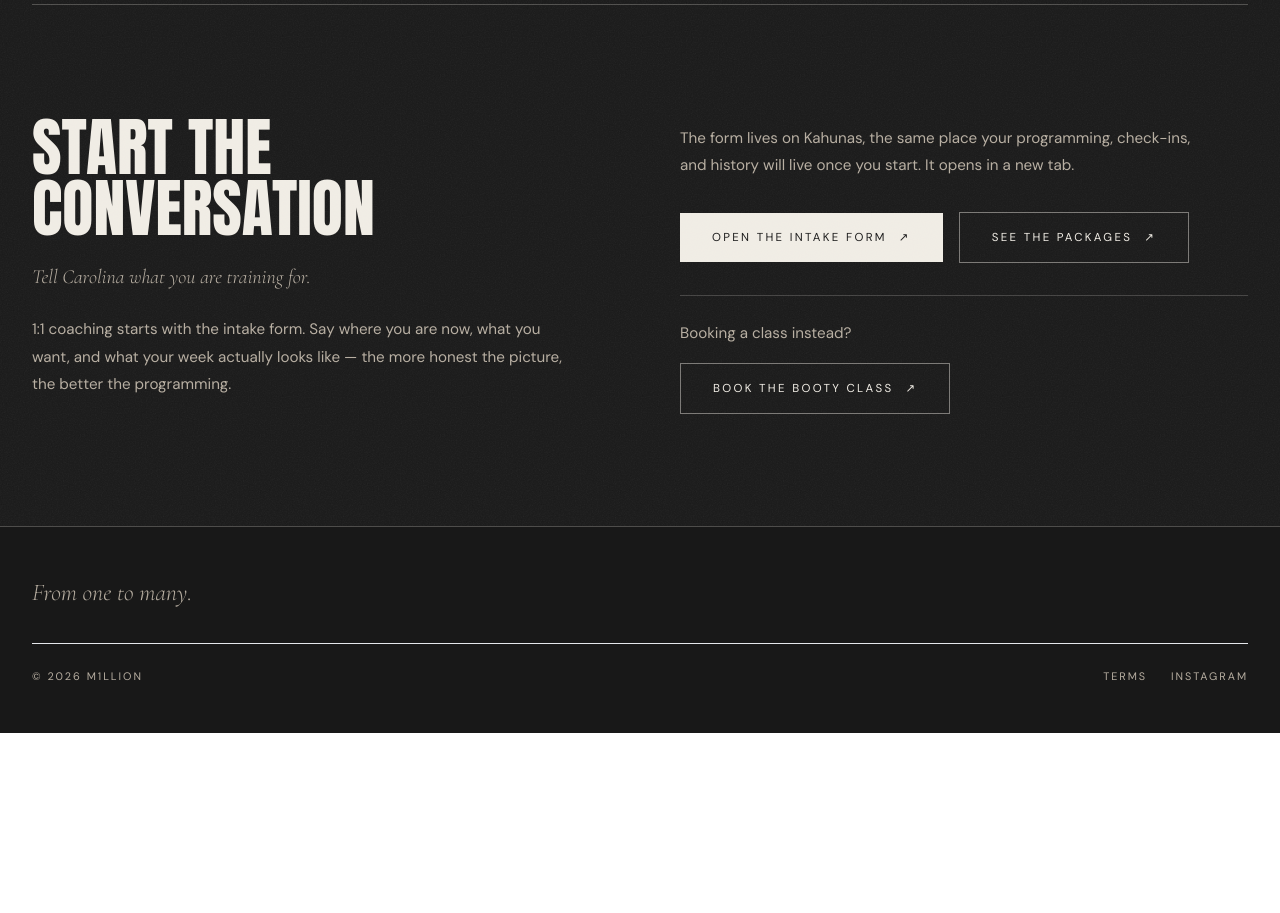
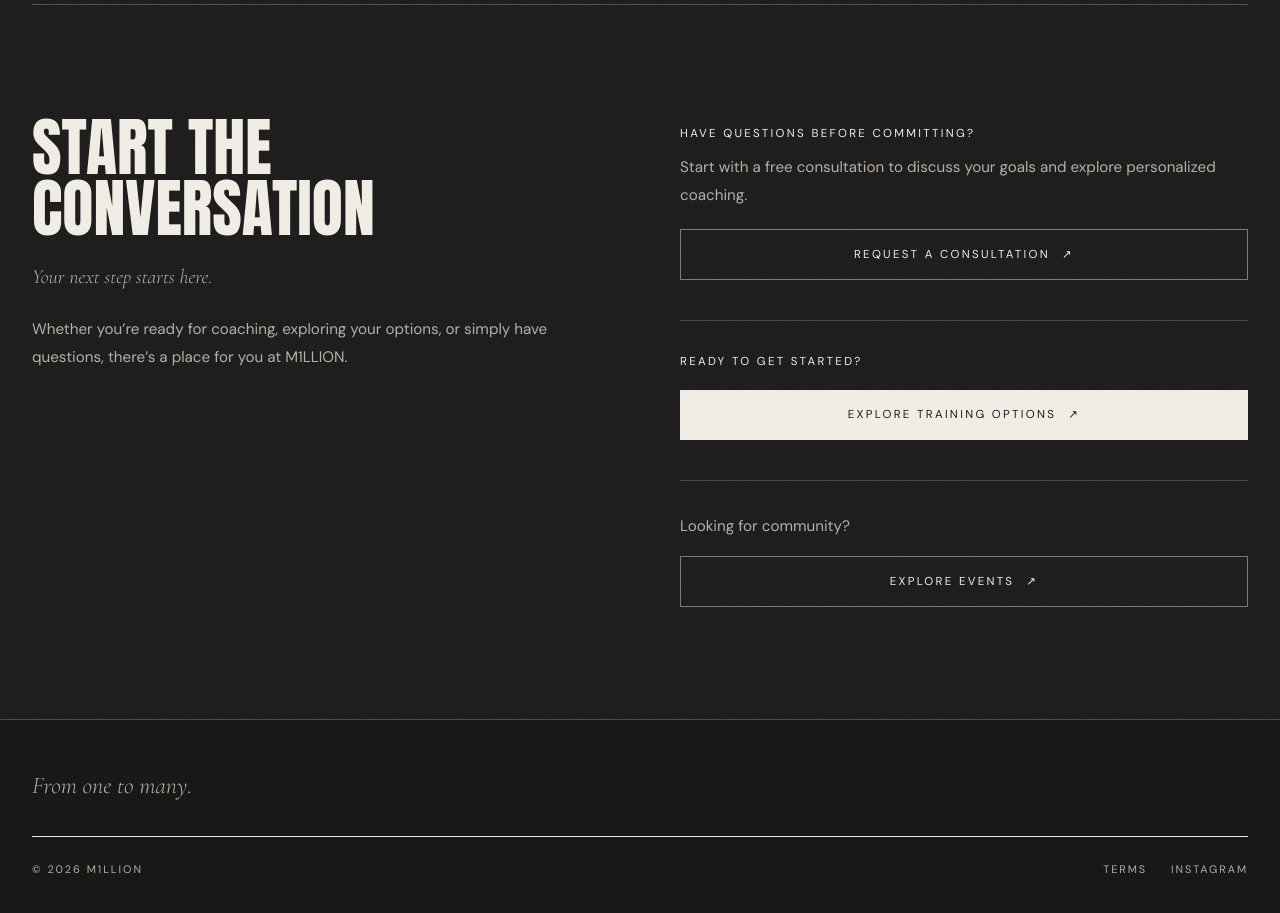
Before and after one commit to Sergi0987/M1llion-Netlify, a React (Vite) app: page / in a window 1280 px wide. Shown: the part 7220-8133 px from the top of the page. Before the commit the page ends 7953 px from the top, so only its background shows below. Built offline with nearby package versions, Linux system fonts and the light colour scheme.

Commit message:
Point the guide at its own Stan page and rebuild the inquire plate
The inquire plate now offers three ways in — a consultation, the training
options, and the events — in the order someone actually arrives.

```diff
--- a/src/pages/Home.jsx
+++ b/src/pages/Home.jsx
@@ -17,6 +17,8 @@ const BOOTY_CLASS_URL =
   'https://m1llionfitness.setmore.com/?instant_experiences_enabled=true&utm_source=ig&utm_medium=social&utm_content=link_in_bio&utm_id=97760_v0_s00_e0_tv3';
 // The programme and the events both sell through Carolina's Stan store.
 const STAN_STORE_URL = 'https://stan.store/m1llionfitness';
+const SURRENDERED_DISCIPLINE_URL =
+  'https://stan.store/m1llionfitness/p/free--surrendered-discipline-30day-guide';
 // Placeholder until the Foundations page exists — for now both foundation
 // buttons drop the reader into the foundation section further down the page.
 const FOUNDATION_HREF = '#foundation';
@@ -61,7 +63,7 @@ const NEXT_STEP = [
     title: 'Surrendered discipline',
     body: 'A 30-day faith-rooted journey to strengthen discipline, practice surrender, and build intentional habits.',
     cta: 'Explore the program',
-    href: STAN_STORE_URL,
+    href: SURRENDERED_DISCIPLINE_URL,
     src: '/C14.jpeg',
     alt: 'A quiet moment away from the floor',
     wide: false,
@@ -681,7 +683,7 @@ export default function Home({ theme, setTheme }) {
         {/* ---------------------------------------------------------------
             Inquire
             --------------------------------------------------------------- */}
-        <section id="inquire" className="relative isolate overflow-hidden bg-obsidian text-bone">
+        <section id="inquire" className="relative isolate scroll-mt-16 overflow-hidden bg-obsidian text-bone">
           <div className="m1-grain m1-grain-light relative mx-auto max-w-[86rem] px-5 sm:px-8">
             <div className="flex items-baseline justify-between gap-6 border-b border-bone/25 py-4 text-[0.62rem] uppercase tracking-[0.28em] text-taupe">
               <span>Pl. VIII</span>
@@ -696,52 +698,60 @@ export default function Home({ theme, setTheme }) {
                   conversation
                 </h2>
                 <p className="mt-6 max-w-[48ch] font-serif text-xl font-light italic leading-[1.5] text-taupe">
-                  Tell Carolina what you are training for.
+                  Your next step starts here.
                 </p>
                 <p className="mt-6 max-w-[52ch] text-[0.95rem] leading-[1.8] text-taupe">
-                  1:1 coaching starts with the intake form. Say where you are now, what you want, and what your week
-                  actually looks like — the more honest the picture, the better the programming.
+                  Whether you’re ready for coaching, exploring your options, or simply have questions, there’s a
+                  place for you at M1LLION.
                 </p>
               </div>
 
+              {/* Three ways in, in the order someone actually arrives: a question,
+                  a decision, or a room to be part of. */}
               <div className="lg:pt-2">
-                <p className="max-w-[52ch] text-[0.95rem] leading-[1.8] text-taupe">
-                  The form lives on Kahunas, the same place your programming, check-ins, and history will live once
-                  you start. It opens in a new tab.
-                </p>
+                <div>
+                  <p className="text-[0.72rem] uppercase tracking-[0.2em] text-bone">
+                    Have questions before committing?
+                  </p>
+                  <p className="mt-3 max-w-[52ch] text-[0.95rem] leading-[1.8] text-taupe">
+                    Start with a free consultation to discuss your goals and explore personalized coaching.
+                  </p>
 
-                <div className="mt-8 flex flex-col gap-3 sm:flex-row sm:flex-wrap sm:items-center sm:gap-4">
                   <a
                     href={KAHUNAS_INTAKE_URL}
                     target="_blank"
                     rel="noreferrer"
-                    className={btnSolidDark}
+                    className={`mt-5 w-full ${btnOutlineDark}`}
                   >
-                    Open the intake form
+                    Request a consultation
                     <span aria-hidden="true">↗</span>
                   </a>
+                </div>
+
+                <div className="mt-10 border-t border-bone/20 pt-8">
+                  <p className="text-[0.72rem] uppercase tracking-[0.2em] text-bone">Ready to get started?</p>
 
                   <a
                     href={KAHUNAS_URL}
                     target="_blank"
                     rel="noreferrer"
-                    className={btnOutlineDark}
+                    className={`mt-5 w-full ${btnSolidDark}`}
                   >
-                    See the packages
+                    Explore training options
                     <span aria-hidden="true">↗</span>
                   </a>
                 </div>
 
-                <div className="mt-8 border-t border-bone/20 pt-6">
-                  <p className="text-[0.95rem] leading-[1.8] text-taupe">Booking a class instead?</p>
+                <div className="mt-10 border-t border-bone/20 pt-8">
+                  <p className="text-[0.95rem] leading-[1.8] text-taupe">Looking for community?</p>
 
                   <a
-                    href={BOOTY_CLASS_URL}
+                    href={STAN_STORE_URL}
                     target="_blank"
                     rel="noreferrer"
-                    className={`mt-4 ${btnOutlineDark}`}
+                    className={`mt-4 w-full ${btnOutlineDark}`}
                   >
-                    Book the booty class
+                    Explore events
                     <span aria-hidden="true">↗</span>
                   </a>
                 </div>
```
